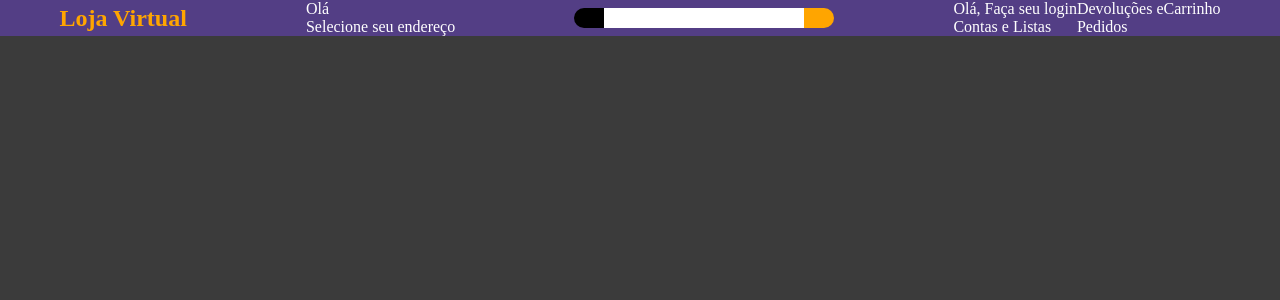
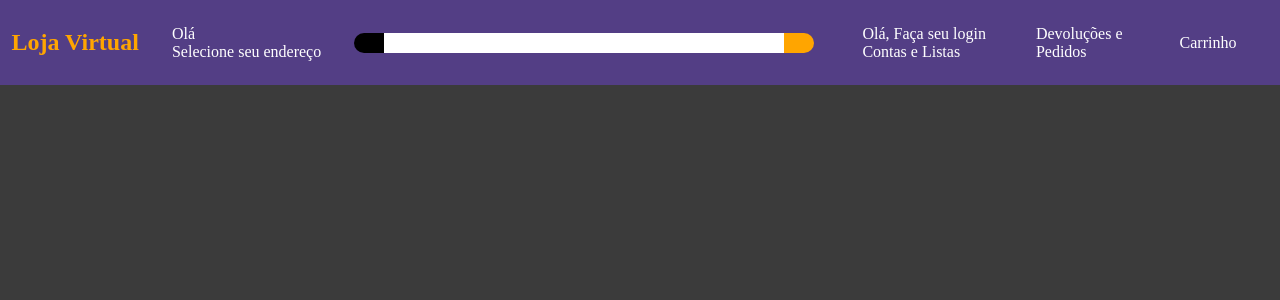
Before and after one commit to RamonBosi/Projetos-React, a React (Create React App) app in the folder projetos/: page / in a window 1280 px wide. Shown: the top 300 px of the page. Built offline with nearby package versions, Linux system fonts and the light colour scheme.

Commit message:
Menu Update

```diff
--- a/projetos/src/components/Menu/index.js
+++ b/projetos/src/components/Menu/index.js
@@ -1,4 +1,4 @@
-import { Menu, Logo, Pesquisar, InformacaoDaConta } from './styles'
+import { Menu, Logo, Pesquisar, Endereco, InformacaoDaConta } from './styles'
 
 export default function MenuPrincipal(){
     return(
@@ -6,18 +6,19 @@ export default function MenuPrincipal(){
             <Logo>
                 <h2>Loja Virtual</h2>
             </Logo>
-            <div>
-                <a href = '#'>Olá<br/>Selecione seu endereço</a>
-            </div>
+            <Endereco href = '#'>
+                <p>Olá</p>
+                <p>Selecione seu endereço</p>
+            </Endereco>
             <Pesquisar>
                 <div></div>
                 <input type = 'text'/>
                 <div></div>
             </Pesquisar>
             <InformacaoDaConta>
-                <li><a href = '#'>Olá, Faça seu login<br/>Contas e Listas</a></li>
-                <li><a  href = '#'>Devoluções e <br/>Pedidos</a></li>
-                <li><a  href = '#'>Carrinho</a></li>
+                <a href = '#'>Olá, Faça seu login<br/>Contas e Listas</a>
+                <a  href = '#'>Devoluções e <br/>Pedidos</a>
+                <a  href = '#'>Carrinho</a>
             </InformacaoDaConta>
         </Menu>
     )
--- a/projetos/src/components/Menu/styles.js
+++ b/projetos/src/components/Menu/styles.js
@@ -1,10 +1,13 @@
 import styled from 'styled-components'
+
+const edgeThickness = 2
 
 export const Menu = styled.header`
     display: flex;
     justify-content: space-around;
     align-items: center;
     background-color: #533E85;
+    height: 85px;
 `
 
 export const Logo = styled.div`
@@ -13,12 +16,24 @@ export const Logo = styled.div`
     }
 `
 
+export const Endereco = styled.a`
+    display: flex;
+    flex-direction: column;
+    padding: 8px;
+    border-radius: 10px;
+    border: ${edgeThickness}px solid rgba(255, 255, 255, 0);
+
+    :hover{
+        border: ${edgeThickness}px solid rgba(255, 255, 255, 100);
+    }
+`
+
 export const Pesquisar = styled.div`
     display:flex;
     height: 20px;
 
     > input{
-        width: 200px;
+        width: 400px;
         outline: none;
         border: none;
         padding: 0 0 0 2px;
@@ -39,9 +54,24 @@ export const Pesquisar = styled.div`
     }
 `
 
-export const InformacaoDaConta = styled.ul`
+export const InformacaoDaConta = styled.div`
     display: flex;
     justify-content: space-around;
+    align-items: center;
     list-style-type: none;
 
+   > a{
+        border-radius: 10px;
+        margin: 0 15px;
+        padding: 8px;
+        border: ${edgeThickness}px solid rgba(255, 255, 255, 0);
+
+       :hover{
+            border: ${edgeThickness}px solid rgba(255, 255, 255, 100);
+        }
+
+       :nth-of-type(3){
+            padding: 15px;
+       }
+   }
 `
```
